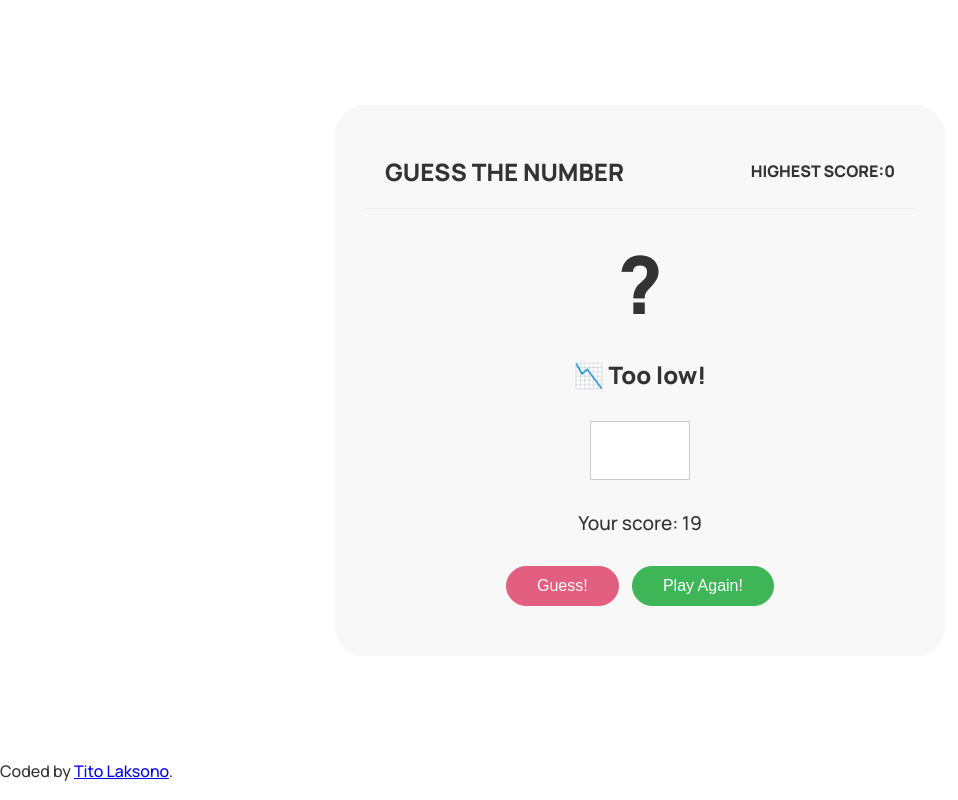
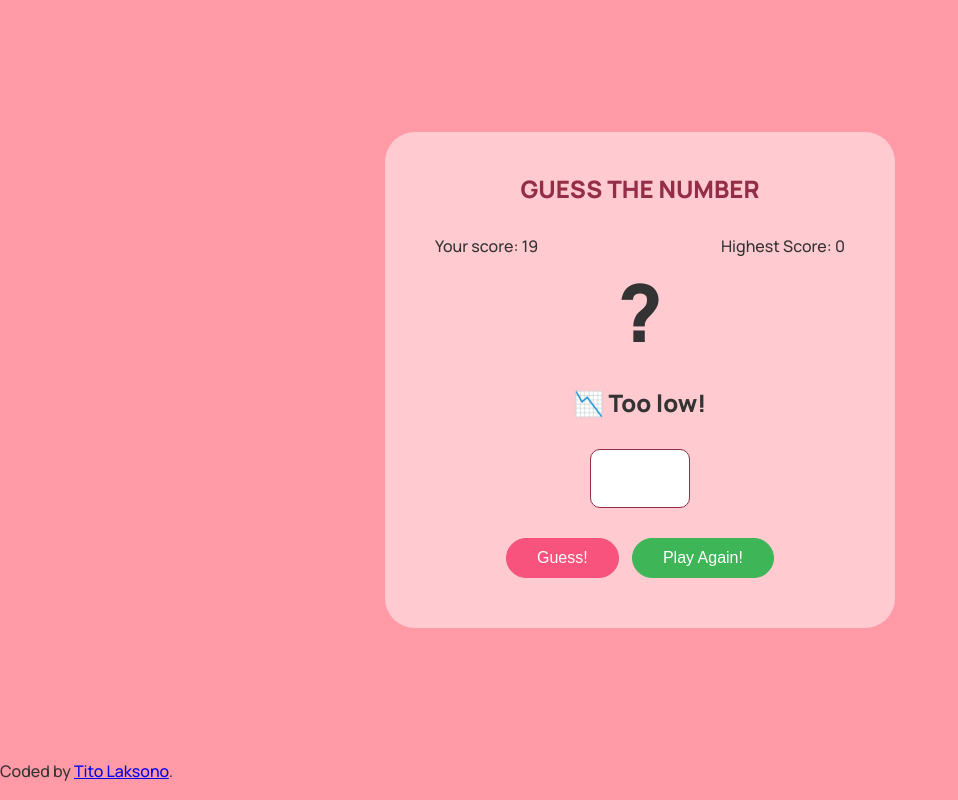
Before and after one commit to tlaksono7/guess-the-number, a plain HTML site: page index.html in a window 1280 px wide. Both pictures are taken after a click on the button "Guess!". Shown: the whole page, without its empty margins (0-958 px from the left). Drawn offline with Linux system fonts and the light colour scheme.

Commit message:
update styling and add function
- styling
- add play again function

```diff
--- a/assets/css/colors.css
+++ b/assets/css/colors.css
@@ -4,6 +4,10 @@
 --gray: #cccccc;
 --light-gray: #eeeeee;
 --green: #3eb658;
---pink: #e25f7f;
+--dark-green: #2c8640;
+--pink: #ff9aa6;
+--lighter-pink: #ffcad0;
+--dark-pink: #942e48;
+--neon-pink: #f8537d;
 --black: #333333;
 }
--- a/assets/css/styles.css
+++ b/assets/css/styles.css
@@ -23,7 +23,7 @@ img {
 
 
 body {
-    background-color: var(--white);
+    background-color: var(--pink);
     font-family: 'Manrope', sans-serif;
     font-size: 16px;
     color: var(--black);
@@ -38,34 +38,31 @@ body {
 }
 
 .container {
-    width: 650px;
+    width: 550px;
     padding: 20px;
 }
 
 .main-content {
     padding: 30px;
     border-radius: 30px;
-    background-color: var(--darker-white);
+    background-color: var(--lighter-pink);
 }
 
 .content-header {
-    padding: 20px;
-    display: flex;
-    justify-content: space-between;
-    align-items: center;
-    border-bottom: 1px solid var(--light-gray);
+    padding: 10px;
+    text-align: center;
 }
 
 .content-header__title {
     font-size: 1.5rem;
     font-weight: 800;
     text-transform: uppercase;
+    color: var(--dark-pink)
 }
 
-.content-header__highscore {
-    font-size: 1rem;
-    font-weight: 800;
-    text-transform: uppercase;
+.content-body {
+    padding: 20px;
+    text-align: center;
 }
 
 #highscore {
@@ -73,9 +70,10 @@ body {
     margin-left: 10px;
 }
 
-.content-body {
-    padding: 20px;
-    text-align: center;
+.content-body__score {
+    display: flex;
+    justify-content: space-between;
+    align-items: center;
 }
 
 .content-body__number {
@@ -87,15 +85,16 @@ body {
     margin-top: 20px;
 }
 
-
 .content-body__guesser--input {
     padding: 10px 20px;
     margin-bottom: 30px;
-    border: 1px solid var(--gray);
+    border: 1px solid var(--dark-pink);
     font-size: 2rem;
     font-weight: 800;
     width: 100px;
     text-align: center;
+    border-radius: 10px;
+    color: var(--dark-pink)
 }
 
 .content-body__guesser--message {
@@ -118,9 +117,14 @@ body {
 
 .btn--guess {
     margin-right: 10px;
-    border: 1px solid var(--pink);
-    background-color: var(--pink);
+    border: 1px solid var(--neon-pink);
+    background-color: var(--neon-pink);
     color: var(--white);
+}
+
+.btn--guess:hover {
+    border: 1px solid var(--dark-pink);
+    background-color: var(--dark-pink);
 }
 
 .btn--play {
@@ -128,3 +132,8 @@ body {
     border: 1px solid var(--green);
     color: var(--white);
 }
+
+.btn--play:hover {
+    background-color: var(--dark-green);
+    border: 1px solid var(--dark-green);
+}
--- a/assets/js/script.js
+++ b/assets/js/script.js
@@ -1,6 +1,5 @@
 const highestScoreEl = document.querySelector("#highestscore")
 const numberEl = document.querySelector(".content-body__number")
-const randomNumber = Math.trunc(Math.random() * 20 + 1)
 const guesserNumberInput = document.querySelector(".content-body__guesser--input")
 const messageEl = document.querySelector(".content-body__guesser--message")
 const scoreEl = document.querySelector("#score")
@@ -8,6 +7,7 @@ const scoreEl = document.querySelector("#score")
 const guessButton = document.querySelector(".btn--guess")
 const playButton = document.querySelector(".btn--play")
 
+let randomNumber = Math.trunc(Math.random() * 20 + 1)
 let score = 20
 let highestScore = 0
 let hasWinner
@@ -25,6 +25,7 @@ guessButton.addEventListener('click', function() {
         if (score > highestScore) {
             highestScore = score
             highestScoreEl.textContent = highestScore
+            hasWinner = true
         }
     } else if (guesserNumberValue < randomNumber) {
         displayMessage("📉 Too low!")
@@ -38,3 +39,18 @@ guessButton.addEventListener('click', function() {
         displayMessage("⛔ Not a number!")
     }
 })
+
+playButton.addEventListener('click', function() {
+    if (hasWinner) {
+        score = 20
+        scoreEl.textContent = score
+
+        highestScore = 0
+        highestScoreEl.textContent = highestScore
+
+        guesserNumberInput.value = ""
+        numberEl.textContent = "?"
+
+        randomNumber = Math.trunc(Math.random() * 20 + 1)
+    }
+})
--- a/index.html
+++ b/index.html
@@ -9,7 +9,7 @@
     <link rel="preconnect" href="https://fonts.gstatic.com" crossorigin>
     <link href="https://fonts.googleapis.com/css2?family=Manrope:wght@500;800&display=swap" rel="stylesheet">
 
-    <title>Advice generator app</title>
+    <title>Guess The Number</title>
 
     <!-- Feel free to remove these styles or customise in your own stylesheet 👍 -->
     <link rel="stylesheet" href="assets/css/colors.css">
@@ -21,16 +21,20 @@
             <div class="main-content">
                 <div class="content-header">
                     <h1 class="content-header__title">Guess The Number</h1>
-                    <p class="content-header__highscore">Highest Score:<span id="highestscore">0</span></p>
                 </div>
                 <div class="content-body">
+                    <div class="content-body__score">
+                        <p class="content-score__current">Your score: <span id="score">20</span></p>
+                        <p class="content-score__high">Highest Score: <span id="highestscore">0</span></p>
+                    </div>
                     <h1 class="content-body__number">?</h1>
                     <div class="content-body__guesser">
                         <p class="content-body__guesser--message">Let's start the game!</p>
                         <input class="content-body__guesser--input" maxlength="2">
-                        <p class="content-body__guesser--score">Your score: <span id="score">20</span></p>
-                        <button class="btn btn--guess">Guess!</button>
-                        <button class="btn btn--play">Play Again!</button>
+                        <div class="content-body__guesser--action">
+                            <button class="btn btn--guess">Guess!</button>
+                            <button class="btn btn--play">Play Again!</button>
+                        </div>
                     </div>
                 </div>
             </div>
```
